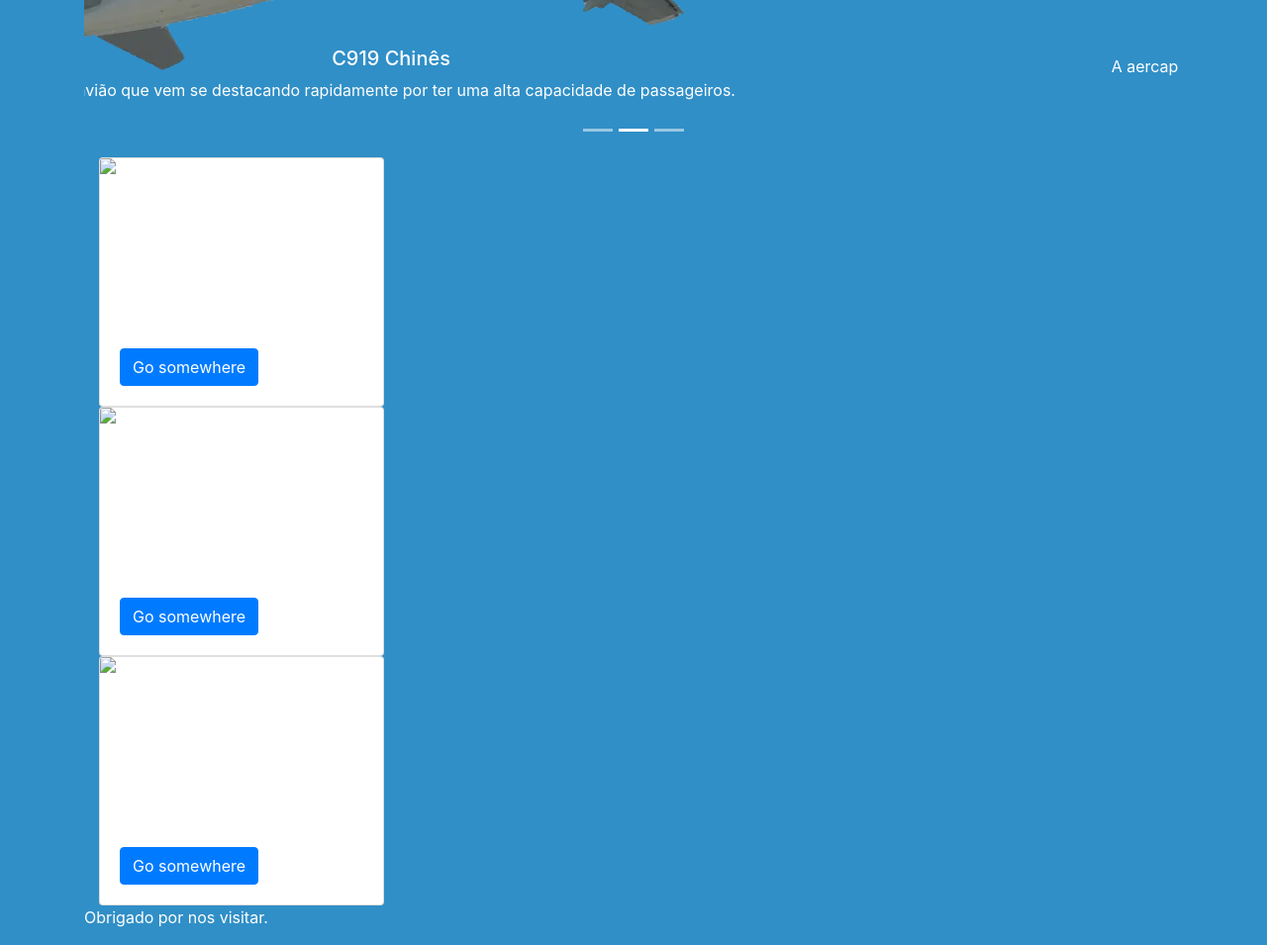
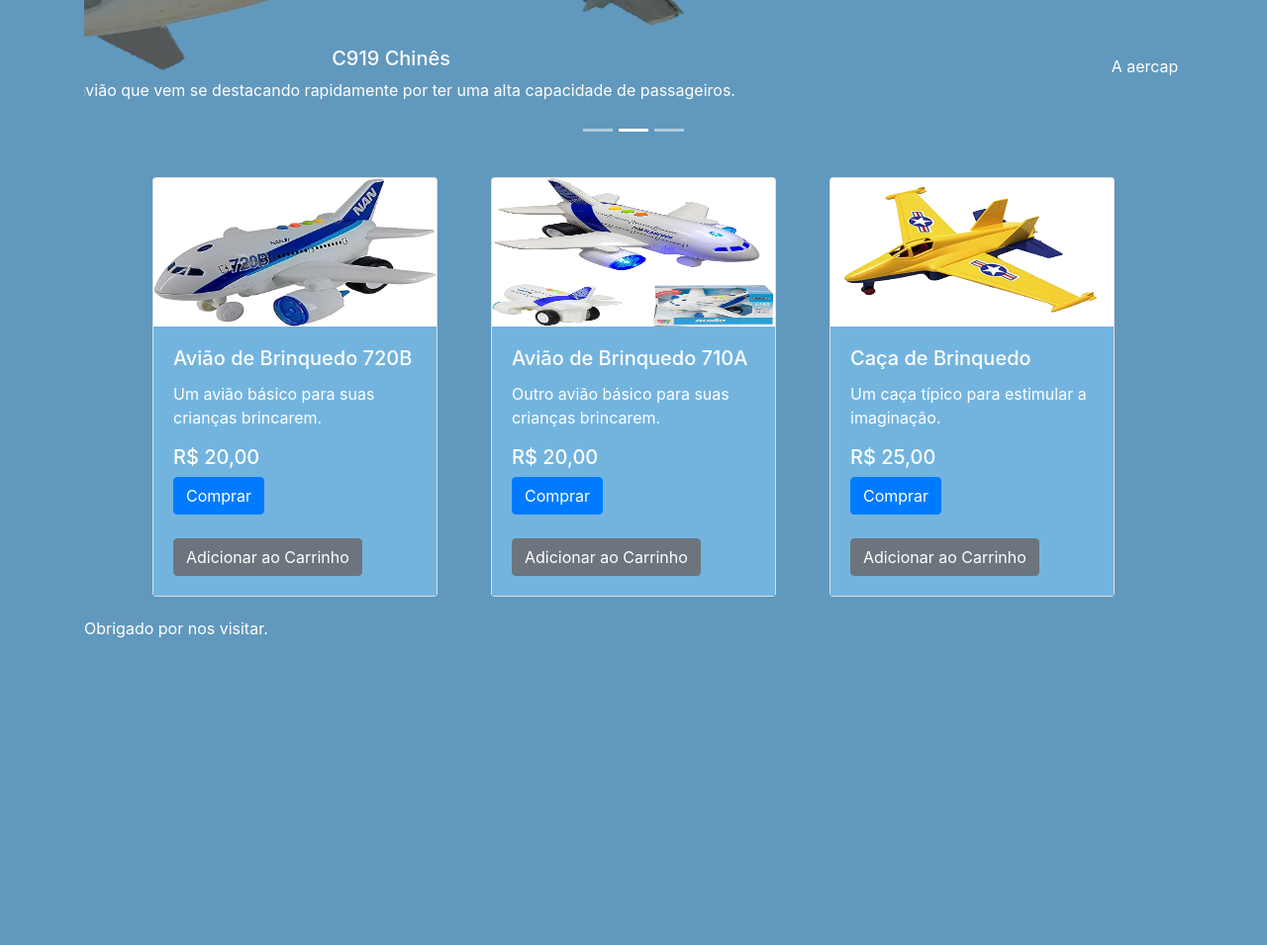
Before and after one commit to delsschoolaccount/teste-pages, a plain HTML site: page index.html in a window 1280 px wide. Shown: the part 689-1644 px from the top of the page at 99% size. After the commit the page ends 1352 px from the top, so only its background shows below. Drawn offline with nearby package versions, Linux system fonts and the light colour scheme.

Commit message:
Added images, changed background, added more text to about section.

```diff
--- a/index.html
+++ b/index.html
@@ -36,7 +36,7 @@
 
         <p class="small"> Nós somos um site focado em aviação e metorologia. </p>
 
-        <h3> Showcase de Aviões</h3>
+        <h3> Aviões em destaque </h3>
 
         <div id="carouselExampleIndicators" class="carousel slide" data-ride="carousel">
             <ol class="carousel-indicators">
@@ -81,34 +81,32 @@
             </a>
         </div>
 
-        <div class="container-fluid d-inline-block    ">
+        <div class="container-fluid">
             <div class="card" style="width: 18rem;">
-                <img class="card-img-top" src="..." alt="Card image cap">
+                <img class="card-img-top" src="img/51y52nKIEvL._AC_UF894,1000_QL80_.png" height="150px" alt="Card image cap">
                 <div class="card-body">
-                    <h5 class="card-title">Card title</h5>
-                    <p class="card-text">Some quick example text to build on the card title and make up the bulk of the
-                        card's content.</p>
-                    <a href="#" class="btn btn-primary">Go somewhere</a>
+                  <h5 class="card-title">Avião de Brinquedo 720B</h5>
+                  <p class="card-text">Um avião básico para suas crianças brincarem.</p>
+                  <h5 class="card-text">R$ 20,00</h5>
+                  <a href="#" class="btn btn-primary">Comprar</a> <br><br> <a href="#" class="btn btn-secondary">Adicionar ao Carrinho</a>
                 </div>
             </div>
-
             <div class="card" style="width: 18rem;">
-                <img class="card-img-top" src="..." alt="Card image cap">
+                <img class="card-img-top" src="img/61UyIx3WOoL._AC_UF894,1000_QL80_.png" height="150px" alt="Card image cap">
                 <div class="card-body">
-                    <h5 class="card-title">Card title</h5>
-                    <p class="card-text">Some quick example text to build on the card title and make up the bulk of the
-                        card's content.</p>
-                    <a href="#" class="btn btn-primary">Go somewhere</a>
+                  <h5 class="card-title">Avião de Brinquedo 710A</h5>
+                  <p class="card-text">Outro avião básico para suas crianças brincarem.</p>
+                  <h5 class="card-text">R$ 20,00</h5>
+                  <a href="#" class="btn btn-primary">Comprar</a> <br><br> <a href="#" class="btn btn-secondary">Adicionar ao Carrinho</a>
                 </div>
             </div>
-
             <div class="card" style="width: 18rem;">
-                <img class="card-img-top" src="..." alt="Card image cap">
+                <img class="card-img-top" src="img/brinquedo_aviao_super_caca_785_1_816a0680270fb81343091e1e584adb37 (1).png" height="150px" alt="Card image cap">
                 <div class="card-body">
-                    <h5 class="card-title">Card title</h5>
-                    <p class="card-text">Some quick example text to build on the card title and make up the bulk of the
-                        card's content.</p>
-                    <a href="#" class="btn btn-primary">Go somewhere</a>
+                  <h5 class="card-title">Caça de Brinquedo</h5>
+                  <p class="card-text">Um caça típico para estimular a imaginação.</p>
+                  <h5 class="card-text">R$ 25,00</h5>
+                  <a href="#" class="btn btn-primary">Comprar</a> <br><br> <a href="#" class="btn btn-secondary">Adicionar ao Carrinho</a>
                 </div>
             </div>
         </div>
--- a/style.css
+++ b/style.css
@@ -1,13 +1,15 @@
 body {
-    background: #308fc7;
-/*    background-image: url(https://www-cdn.eumetsat.int/files/styles/16_9_large/s3/2022-07/cirrus_clouds_aspot_AdobeStock.jpg?h=d1cb525d&itok=EzXtlBkL) */
+    background-color: #6198bd;
+    color: #fff;
 }
 
 header {
+    background-color: #73b4df;
     display: flex;
     justify-content: center;
     width: 100%;
     height: fit-content;
+    margin-bottom: 20px;
 }
 
 a {
@@ -21,8 +23,14 @@
 }
 
 
-.container {
-    display: block;
-    color: #fff;
+.container-fluid {
+    color: #ffffff;
+    display: inline-flex;
+    justify-content: space-evenly;
     margin-top: 20px;
+    margin-bottom: 20px;
 }
+
+.card-body{
+    background-color: #73b4df;
+}
```
Also changed, not shown: sobre.html (+7 -1 lines), img/51y52nKIEvL._AC_UF894,1000_QL80_.png (added), img/61UyIx3WOoL._AC_UF894,1000_QL80_.png (added), img/brinquedo_aviao_super_caca_785_1_816a0680270fb81343091e1e584adb37 (1).png (added).
